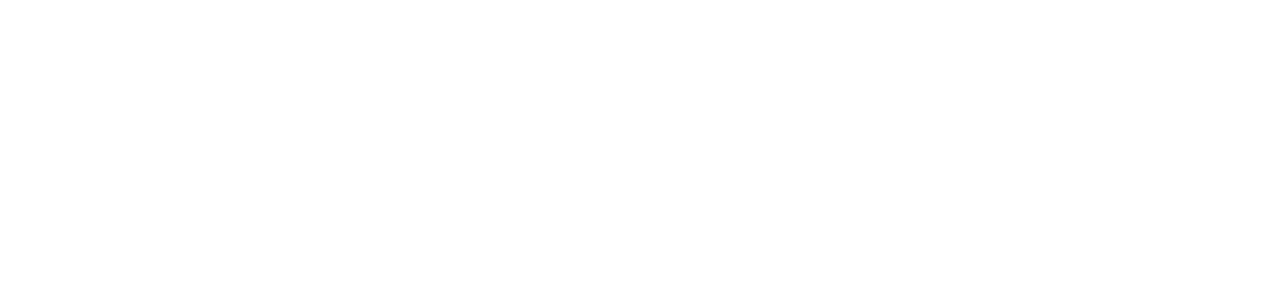
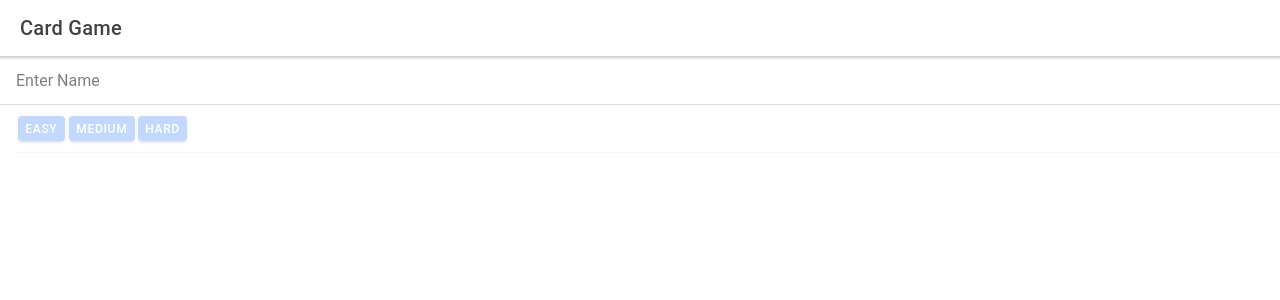
Before and after one commit to KristinaBrak/card-game, a React (Create React App) app: page /game-start in a window 1280 px wide. Shown: the top 300 px of the page. Built offline with nearby package versions, Linux system fonts and the light colour scheme.

Commit message:
game starting window

```diff
--- a/src/App.tsx
+++ b/src/App.tsx
@@ -3,6 +3,7 @@ import { IonApp, IonRouterOutlet } from "@ionic/react";
 import { IonReactRouter } from "@ionic/react-router";
 import Game from "./pages/Game";
 import Home from "./pages/Home";
+import GameStartingWindow from "./pages/GameStartingWindow";
 import LeaderBoard from "./components/LeaderBoard";
 
 /* Core CSS required for Ionic components to work properly */
@@ -31,6 +32,9 @@ const App: React.FC = () => (
         <Route exact path="/home">
           <Home />
         </Route>
+        <Route exact path="/game-start">
+          <GameStartingWindow />
+        </Route>
         <Route exact path="/game">
           <Game />
         </Route>
--- /dev/null
+++ b/src/pages/GameStartingWindow.tsx
@@ -0,0 +1,51 @@
+import {
+  IonButton,
+  IonContent,
+  IonHeader,
+  IonInput,
+  IonItem,
+  IonLabel,
+  IonPage,
+  IonTitle,
+  IonToolbar,
+} from "@ionic/react";
+import React, { useState } from "react";
+
+const GameStartingWindow = () => {
+  const [playerName, setPlayerName] = useState<string>("");
+  const [difficulty, setDifficulty] = useState<"easy" | "medium" | "hard">(
+    "easy"
+  );
+
+  return (
+    <IonPage>
+      <IonHeader>
+        <IonToolbar>
+          <IonTitle>Card Game</IonTitle>
+        </IonToolbar>
+      </IonHeader>
+      <IonContent>
+        <IonItem>
+          <IonInput
+            type="text"
+            placeholder="Enter Name"
+            onIonChange={(event) => setPlayerName(event.detail.value!)}
+          />
+        </IonItem>
+        <IonItem disabled={!!!playerName}>
+          <IonButton onClick={() => setDifficulty("easy")} href="/game">
+            Easy
+          </IonButton>
+          <IonButton onClick={() => setDifficulty("medium")} href="/game">
+            Medium
+          </IonButton>
+          <IonButton onClick={() => setDifficulty("hard")} href="/game">
+            Hard
+          </IonButton>
+        </IonItem>
+      </IonContent>
+    </IonPage>
+  );
+};
+
+export default GameStartingWindow;
--- a/src/pages/Home.tsx
+++ b/src/pages/Home.tsx
@@ -17,7 +17,7 @@ const Home: React.FC = () => {
         </IonToolbar>
       </IonHeader>
       <IonContent fullscreen>
-        <IonButton href="/game">Play</IonButton>
+        <IonButton href="/game-start">Play</IonButton>
         <IonButton href="/leader-board">Leader Board</IonButton>
         <IonButton>Exit</IonButton>
       </IonContent>
```
